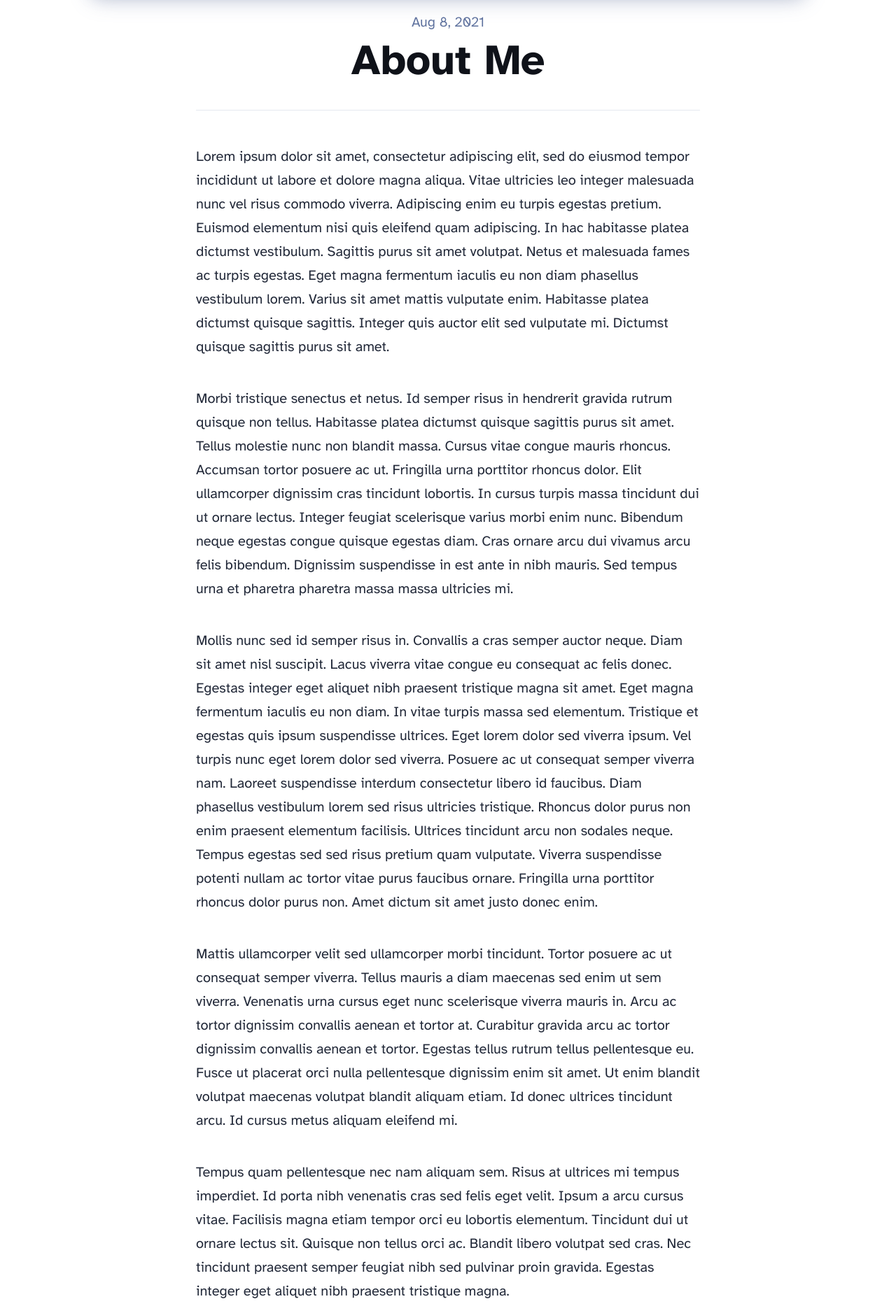
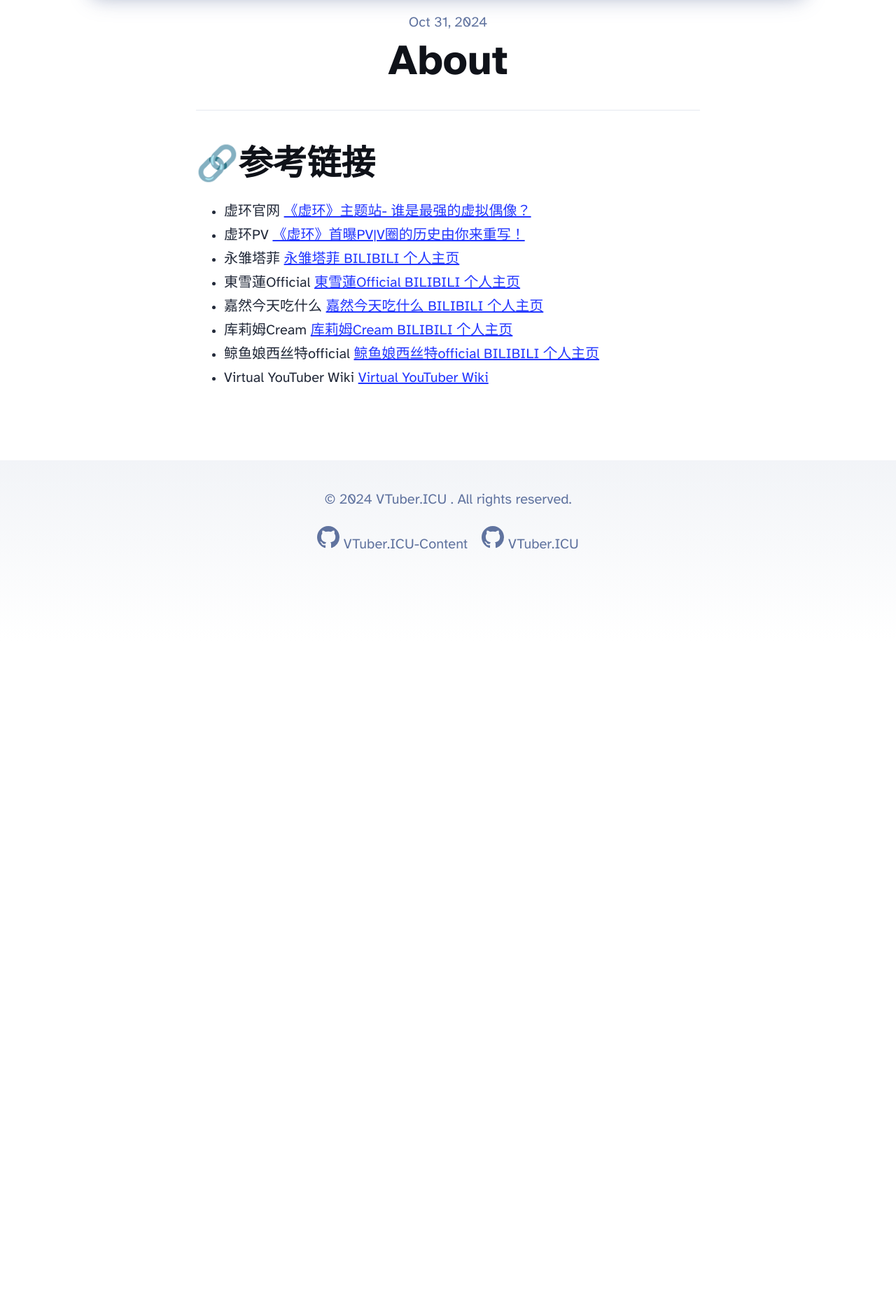
Before and after one commit to Yuhanawa/VTuber.ICU, an Astro site: page /about in a window 1280 px wide. Shown: the part 665-2532 px from the top of the page at 70% size. After the commit the page ends 1581 px from the top, so only its background shows below. Built offline with nearby package versions, Linux system fonts and the light colour scheme; Astro itself is replaced by a stand-in of ours.

Commit message:
feat: basic

```diff
--- a/src/components/Footer.astro
+++ b/src/components/Footer.astro
@@ -3,39 +3,37 @@
 ---
 
 <footer>
-	&copy; {today.getFullYear()} Your name here. All rights reserved.
+  &copy; {today.getFullYear()} VTuber.ICU . All rights reserved.
   <div class="social-links">
-		<a href="https://m.webtoo.ls/@astro" target="_blank">
-			<span class="sr-only">Follow Astro on Mastodon</span>
+    <a href="https://github.com/Yuhanawa/VTuber.ICU-Content" target="_blank">
+      <span class="sr-only">Go to VTuber.ICU-Content's GitHub repo</span>
       <svg
         viewBox="0 0 16 16"
         aria-hidden="true"
         width="32"
         height="32"
-				astro-icon="social/mastodon"
-				><path
-					fill="currentColor"
-					d="M11.19 12.195c2.016-.24 3.77-1.475 3.99-2.603.348-1.778.32-4.339.32-4.339 0-3.47-2.286-4.488-2.286-4.488C12.062.238 10.083.017 8.027 0h-.05C5.92.017 3.942.238 2.79.765c0 0-2.285 1.017-2.285 4.488l-.002.662c-.004.64-.007 1.35.011 2.091.083 3.394.626 6.74 3.78 7.57 1.454.383 2.703.463 3.709.408 1.823-.1 2.847-.647 2.847-.647l-.06-1.317s-1.303.41-2.767.36c-1.45-.05-2.98-.156-3.215-1.928a3.614 3.614 0 0 1-.033-.496s1.424.346 3.228.428c1.103.05 2.137-.064 3.188-.189zm1.613-2.47H11.13v-4.08c0-.859-.364-1.295-1.091-1.295-.804 0-1.207.517-1.207 1.541v2.233H7.168V5.89c0-1.024-.403-1.541-1.207-1.541-.727 0-1.091.436-1.091 1.296v4.079H3.197V5.522c0-.859.22-1.541.66-2.046.456-.505 1.052-.764 1.793-.764.856 0 1.504.328 1.933.983L8 4.39l.417-.695c.429-.655 1.077-.983 1.934-.983.74 0 1.336.259 1.791.764.442.505.661 1.187.661 2.046v4.203z"
-				></path></svg
-			>
-		</a>
-		<a href="https://twitter.com/astrodotbuild" target="_blank">
-			<span class="sr-only">Follow Astro on Twitter</span>
-			<svg viewBox="0 0 16 16" aria-hidden="true" width="32" height="32" astro-icon="social/twitter"
-				><path
-					fill="currentColor"
-					d="M5.026 15c6.038 0 9.341-5.003 9.341-9.334 0-.14 0-.282-.006-.422A6.685 6.685 0 0 0 16 3.542a6.658 6.658 0 0 1-1.889.518 3.301 3.301 0 0 0 1.447-1.817 6.533 6.533 0 0 1-2.087.793A3.286 3.286 0 0 0 7.875 6.03a9.325 9.325 0 0 1-6.767-3.429 3.289 3.289 0 0 0 1.018 4.382A3.323 3.323 0 0 1 .64 6.575v.045a3.288 3.288 0 0 0 2.632 3.218 3.203 3.203 0 0 1-.865.115 3.23 3.23 0 0 1-.614-.057 3.283 3.283 0 0 0 3.067 2.277A6.588 6.588 0 0 1 .78 13.58a6.32 6.32 0 0 1-.78-.045A9.344 9.344 0 0 0 5.026 15z"
-				></path></svg
-			>
-		</a>
-		<a href="https://github.com/withastro/astro" target="_blank">
-			<span class="sr-only">Go to Astro's GitHub repo</span>
-			<svg viewBox="0 0 16 16" aria-hidden="true" width="32" height="32" astro-icon="social/github"
+        astro-icon="social/github"
         ><path
           fill="currentColor"
           d="M8 0C3.58 0 0 3.58 0 8c0 3.54 2.29 6.53 5.47 7.59.4.07.55-.17.55-.38 0-.19-.01-.82-.01-1.49-2.01.37-2.53-.49-2.69-.94-.09-.23-.48-.94-.82-1.13-.28-.15-.68-.52-.01-.53.63-.01 1.08.58 1.23.82.72 1.21 1.87.87 2.33.66.07-.52.28-.87.51-1.07-1.78-.2-3.64-.89-3.64-3.95 0-.87.31-1.59.82-2.15-.08-.2-.36-1.02.08-2.12 0 0 .67-.21 2.2.82.64-.18 1.32-.27 2-.27.68 0 1.36.09 2 .27 1.53-1.04 2.2-.82 2.2-.82.44 1.1.16 1.92.08 2.12.51.56.82 1.27.82 2.15 0 3.07-1.87 3.75-3.65 3.95.29.25.54.73.54 1.48 0 1.07-.01 1.93-.01 2.2 0 .21.15.46.55.38A8.012 8.012 0 0 0 16 8c0-4.42-3.58-8-8-8z"
         ></path></svg
       >
+      <span>VTuber.ICU-Content</span>
+    </a>
+    <a href="https://github.com/Yuhanawa/VTuber.ICU/" target="_blank">
+      <span class="sr-only">Go to VTuber.ICU's GitHub repo</span>
+      <svg
+        viewBox="0 0 16 16"
+        aria-hidden="true"
+        width="32"
+        height="32"
+        astro-icon="social/github"
+        ><path
+          fill="currentColor"
+          d="M8 0C3.58 0 0 3.58 0 8c0 3.54 2.29 6.53 5.47 7.59.4.07.55-.17.55-.38 0-.19-.01-.82-.01-1.49-2.01.37-2.53-.49-2.69-.94-.09-.23-.48-.94-.82-1.13-.28-.15-.68-.52-.01-.53.63-.01 1.08.58 1.23.82.72 1.21 1.87.87 2.33.66.07-.52.28-.87.51-1.07-1.78-.2-3.64-.89-3.64-3.95 0-.87.31-1.59.82-2.15-.08-.2-.36-1.02.08-2.12 0 0 .67-.21 2.2.82.64-.18 1.32-.27 2-.27.68 0 1.36.09 2 .27 1.53-1.04 2.2-.82 2.2-.82.44 1.1.16 1.92.08 2.12.51.56.82 1.27.82 2.15 0 3.07-1.87 3.75-3.65 3.95.29.25.54.73.54 1.48 0 1.07-.01 1.93-.01 2.2 0 .21.15.46.55.38A8.012 8.012 0 0 0 16 8c0-4.42-3.58-8-8-8z"
+        ></path></svg
+      >
+      <span>VTuber.ICU</span>
     </a>
   </div>
 </footer>
--- a/src/components/Header.astro
+++ b/src/components/Header.astro
@@ -1,6 +1,6 @@
 ---
-import HeaderLink from './HeaderLink.astro';
-import { SITE_TITLE } from '../consts';
+import HeaderLink from "./HeaderLink.astro";
+import { SITE_TITLE } from "../consts";
 ---
 
 <header>
@@ -8,30 +8,13 @@
     <h2><a href="/">{SITE_TITLE}</a></h2>
     <div class="internal-links">
       <HeaderLink href="/">Home</HeaderLink>
-			<HeaderLink href="/blog">Blog</HeaderLink>
+      <HeaderLink href="/v">VTuber</HeaderLink>
+      <HeaderLink href="/random" target="_blank">Random</HeaderLink>
       <HeaderLink href="/about">About</HeaderLink>
     </div>
     <div class="social-links">
-			<a href="https://m.webtoo.ls/@astro" target="_blank">
-				<span class="sr-only">Follow Astro on Mastodon</span>
-				<svg viewBox="0 0 16 16" aria-hidden="true" width="32" height="32"
-					><path
-						fill="currentColor"
-						d="M11.19 12.195c2.016-.24 3.77-1.475 3.99-2.603.348-1.778.32-4.339.32-4.339 0-3.47-2.286-4.488-2.286-4.488C12.062.238 10.083.017 8.027 0h-.05C5.92.017 3.942.238 2.79.765c0 0-2.285 1.017-2.285 4.488l-.002.662c-.004.64-.007 1.35.011 2.091.083 3.394.626 6.74 3.78 7.57 1.454.383 2.703.463 3.709.408 1.823-.1 2.847-.647 2.847-.647l-.06-1.317s-1.303.41-2.767.36c-1.45-.05-2.98-.156-3.215-1.928a3.614 3.614 0 0 1-.033-.496s1.424.346 3.228.428c1.103.05 2.137-.064 3.188-.189zm1.613-2.47H11.13v-4.08c0-.859-.364-1.295-1.091-1.295-.804 0-1.207.517-1.207 1.541v2.233H7.168V5.89c0-1.024-.403-1.541-1.207-1.541-.727 0-1.091.436-1.091 1.296v4.079H3.197V5.522c0-.859.22-1.541.66-2.046.456-.505 1.052-.764 1.793-.764.856 0 1.504.328 1.933.983L8 4.39l.417-.695c.429-.655 1.077-.983 1.934-.983.74 0 1.336.259 1.791.764.442.505.661 1.187.661 2.046v4.203z"
-					></path></svg
-				>
-			</a>
-			<a href="https://twitter.com/astrodotbuild" target="_blank">
-				<span class="sr-only">Follow Astro on Twitter</span>
-				<svg viewBox="0 0 16 16" aria-hidden="true" width="32" height="32"
-					><path
-						fill="currentColor"
-						d="M5.026 15c6.038 0 9.341-5.003 9.341-9.334 0-.14 0-.282-.006-.422A6.685 6.685 0 0 0 16 3.542a6.658 6.658 0 0 1-1.889.518 3.301 3.301 0 0 0 1.447-1.817 6.533 6.533 0 0 1-2.087.793A3.286 3.286 0 0 0 7.875 6.03a9.325 9.325 0 0 1-6.767-3.429 3.289 3.289 0 0 0 1.018 4.382A3.323 3.323 0 0 1 .64 6.575v.045a3.288 3.288 0 0 0 2.632 3.218 3.203 3.203 0 0 1-.865.115 3.23 3.23 0 0 1-.614-.057 3.283 3.283 0 0 0 3.067 2.277A6.588 6.588 0 0 1 .78 13.58a6.32 6.32 0 0 1-.78-.045A9.344 9.344 0 0 0 5.026 15z"
-					></path></svg
-				>
-			</a>
-			<a href="https://github.com/withastro/astro" target="_blank">
-				<span class="sr-only">Go to Astro's GitHub repo</span>
+      <a href="https://github.com/Yuhanawa/VTuber.ICU-Content" target="_blank">
+        <span class="sr-only">Go to VTuber.ICU-Content's GitHub repo</span>
         <svg viewBox="0 0 16 16" aria-hidden="true" width="32" height="32"
           ><path
             fill="currentColor"
--- a/src/components/HeaderLink.astro
+++ b/src/components/HeaderLink.astro
@@ -1,13 +1,13 @@
 ---
-import type { HTMLAttributes } from 'astro/types';
+import type { HTMLAttributes } from "astro/types";
 
-type Props = HTMLAttributes<'a'>;
+type Props = HTMLAttributes<"a">;
 
 const { href, class: className, ...props } = Astro.props;
 
 const { pathname } = Astro.url;
 const subpath = pathname.match(/[^\/]+/g);
-const isActive = href === pathname || href === '/' + subpath?.[0];
+const isActive = href === pathname || href === "/" + subpath?.[0];
 ---
 
 <a href={href} class:list={[className, { active: isActive }]} {...props}>
--- a/src/consts.ts
+++ b/src/consts.ts
@@ -1,5 +1,5 @@
 // Place any global data in this file.
 // You can import this data from anywhere in your site by using the `import` keyword.
 
-export const SITE_TITLE = 'Astro Blog';
-export const SITE_DESCRIPTION = 'Welcome to my website!';
+export const SITE_TITLE = "VTuber.ICU";
+export const SITE_DESCRIPTION = "Welcome to my website!";
--- a/src/pages/about.astro
+++ b/src/pages/about.astro
@@ -1,62 +1,86 @@
 ---
-import Layout from '../layouts/BlogPost.astro';
+import Layout from "../layouts/BlogPost.astro";
 ---
 
 <Layout
-	title="About Me"
-	description="Lorem ipsum dolor sit amet"
-	pubDate={new Date('August 08 2021')}
-	heroImage="/blog-placeholder-about.jpg"
+  title="About"
+  description="Lorem ipsum dolor sit amet"
+  pubDate={new Date("2024-10-31")}
+  heroImage="/blog-placeholder-about.jpg"
 >
-	<p>
-		Lorem ipsum dolor sit amet, consectetur adipiscing elit, sed do eiusmod tempor incididunt ut
-		labore et dolore magna aliqua. Vitae ultricies leo integer malesuada nunc vel risus commodo
-		viverra. Adipiscing enim eu turpis egestas pretium. Euismod elementum nisi quis eleifend quam
-		adipiscing. In hac habitasse platea dictumst vestibulum. Sagittis purus sit amet volutpat. Netus
-		et malesuada fames ac turpis egestas. Eget magna fermentum iaculis eu non diam phasellus
-		vestibulum lorem. Varius sit amet mattis vulputate enim. Habitasse platea dictumst quisque
-		sagittis. Integer quis auctor elit sed vulputate mi. Dictumst quisque sagittis purus sit amet.
-	</p>
-
-	<p>
-		Morbi tristique senectus et netus. Id semper risus in hendrerit gravida rutrum quisque non
-		tellus. Habitasse platea dictumst quisque sagittis purus sit amet. Tellus molestie nunc non
-		blandit massa. Cursus vitae congue mauris rhoncus. Accumsan tortor posuere ac ut. Fringilla urna
-		porttitor rhoncus dolor. Elit ullamcorper dignissim cras tincidunt lobortis. In cursus turpis
-		massa tincidunt dui ut ornare lectus. Integer feugiat scelerisque varius morbi enim nunc.
-		Bibendum neque egestas congue quisque egestas diam. Cras ornare arcu dui vivamus arcu felis
-		bibendum. Dignissim suspendisse in est ante in nibh mauris. Sed tempus urna et pharetra pharetra
-		massa massa ultricies mi.
-	</p>
-
-	<p>
-		Mollis nunc sed id semper risus in. Convallis a cras semper auctor neque. Diam sit amet nisl
-		suscipit. Lacus viverra vitae congue eu consequat ac felis donec. Egestas integer eget aliquet
-		nibh praesent tristique magna sit amet. Eget magna fermentum iaculis eu non diam. In vitae
-		turpis massa sed elementum. Tristique et egestas quis ipsum suspendisse ultrices. Eget lorem
-		dolor sed viverra ipsum. Vel turpis nunc eget lorem dolor sed viverra. Posuere ac ut consequat
-		semper viverra nam. Laoreet suspendisse interdum consectetur libero id faucibus. Diam phasellus
-		vestibulum lorem sed risus ultricies tristique. Rhoncus dolor purus non enim praesent elementum
-		facilisis. Ultrices tincidunt arcu non sodales neque. Tempus egestas sed sed risus pretium quam
-		vulputate. Viverra suspendisse potenti nullam ac tortor vitae purus faucibus ornare. Fringilla
-		urna porttitor rhoncus dolor purus non. Amet dictum sit amet justo donec enim.
-	</p>
-
-	<p>
-		Mattis ullamcorper velit sed ullamcorper morbi tincidunt. Tortor posuere ac ut consequat semper
-		viverra. Tellus mauris a diam maecenas sed enim ut sem viverra. Venenatis urna cursus eget nunc
-		scelerisque viverra mauris in. Arcu ac tortor dignissim convallis aenean et tortor at. Curabitur
-		gravida arcu ac tortor dignissim convallis aenean et tortor. Egestas tellus rutrum tellus
-		pellentesque eu. Fusce ut placerat orci nulla pellentesque dignissim enim sit amet. Ut enim
-		blandit volutpat maecenas volutpat blandit aliquam etiam. Id donec ultrices tincidunt arcu. Id
-		cursus metus aliquam eleifend mi.
-	</p>
-
-	<p>
-		Tempus quam pellentesque nec nam aliquam sem. Risus at ultrices mi tempus imperdiet. Id porta
-		nibh venenatis cras sed felis eget velit. Ipsum a arcu cursus vitae. Facilisis magna etiam
-		tempor orci eu lobortis elementum. Tincidunt dui ut ornare lectus sit. Quisque non tellus orci
-		ac. Blandit libero volutpat sed cras. Nec tincidunt praesent semper feugiat nibh sed pulvinar
-		proin gravida. Egestas integer eget aliquet nibh praesent tristique magna.
-	</p>
+  <h2>🔗参考链接</h2>
+  <ul>
+    <li>
+      <span>虚环官网</span>
+      <a
+        href="https://vo.qq.com/"
+        target="_blank"
+        rel="noopener noreferrer noindex"
+        >《虚环》主题站- 谁是最强的虚拟偶像？</a
+      >
+    </li>
+    <li>
+      <span>虚环PV</span>
+      <a
+        href="https://www.bilibili.com/video/BV1WcvdeVEvo/"
+        target="_blank"
+        rel="noopener noreferrer noindex"
+        >《虚环》首曝PV|V圈的历史由你来重写！
+      </a>
+    </li>
+    <li>
+      <span>永雏塔菲</span>
+      <a
+        href="https://space.bilibili.com/1265680561"
+        target="_blank"
+        rel="noopener noreferrer noindex"
+        >永雏塔菲 BILIBILI 个人主页
+      </a>
+    </li>
+    <li>
+      <span>東雪蓮Official</span>
+      <a
+        href="https://space.bilibili.com/1437582453"
+        target="_blank"
+        rel="noopener noreferrer noindex"
+        >東雪蓮Official BILIBILI 个人主页
+      </a>
+    </li>
+    <li>
+      <span>嘉然今天吃什么</span>
+      <a
+        href="https://space.bilibili.com/672328094"
+        target="_blank"
+        rel="noopener noreferrer noindex"
+        >嘉然今天吃什么 BILIBILI 个人主页
+      </a>
+    </li>
+    <li>
+      <span>库莉姆Cream</span>
+      <a
+        href="https://space.bilibili.com/1555453291"
+        target="_blank"
+        rel="noopener noreferrer noindex"
+        >库莉姆Cream BILIBILI 个人主页
+      </a>
+    </li>
+    <li>
+      <span>鲸鱼娘西丝特official</span>
+      <a
+        href="https://space.bilibili.com/1398337493"
+        target="_blank"
+        rel="noopener noreferrer noindex"
+        >鲸鱼娘西丝特official BILIBILI 个人主页
+      </a>
+    </li>
+    <li>
+      <span>Virtual YouTuber Wiki</span>
+      <a
+        href="https://virtualyoutuber.fandom.com/wiki/Virtual_YouTuber_Wiki"
+        target="_blank"
+        rel="noopener noreferrer noindex"
+        >Virtual YouTuber Wiki
+      </a>
+    </li>
+  </ul>
 </Layout>
--- a/src/pages/blog/index.astro
+++ /dev/null
@@ -1,111 +0,0 @@
----
-import BaseHead from '../../components/BaseHead.astro';
-import Header from '../../components/Header.astro';
-import Footer from '../../components/Footer.astro';
-import { SITE_TITLE, SITE_DESCRIPTION } from '../../consts';
-import { getCollection } from 'astro:content';
-import FormattedDate from '../../components/FormattedDate.astro';
-
-const posts = (await getCollection('blog')).sort(
-	(a, b) => b.data.pubDate.valueOf() - a.data.pubDate.valueOf(),
-);
----
-
-<!doctype html>
-<html lang="en">
-	<head>
-		<BaseHead title={SITE_TITLE} description={SITE_DESCRIPTION} />
-		<style>
-			main {
-				width: 960px;
-			}
-			ul {
-				display: flex;
-				flex-wrap: wrap;
-				gap: 2rem;
-				list-style-type: none;
-				margin: 0;
-				padding: 0;
-			}
-			ul li {
-				width: calc(50% - 1rem);
-			}
-			ul li * {
-				text-decoration: none;
-				transition: 0.2s ease;
-			}
-			ul li:first-child {
-				width: 100%;
-				margin-bottom: 1rem;
-				text-align: center;
-			}
-			ul li:first-child img {
-				width: 100%;
-			}
-			ul li:first-child .title {
-				font-size: 2.369rem;
-			}
-			ul li img {
-				margin-bottom: 0.5rem;
-				border-radius: 12px;
-			}
-			ul li a {
-				display: block;
-			}
-			.title {
-				margin: 0;
-				color: rgb(var(--black));
-				line-height: 1;
-			}
-			.date {
-				margin: 0;
-				color: rgb(var(--gray));
-			}
-			ul li a:hover h4,
-			ul li a:hover .date {
-				color: rgb(var(--accent));
-			}
-			ul a:hover img {
-				box-shadow: var(--box-shadow);
-			}
-			@media (max-width: 720px) {
-				ul {
-					gap: 0.5em;
-				}
-				ul li {
-					width: 100%;
-					text-align: center;
-				}
-				ul li:first-child {
-					margin-bottom: 0;
-				}
-				ul li:first-child .title {
-					font-size: 1.563em;
-				}
-			}
-		</style>
-	</head>
-	<body>
-		<Header />
-		<main>
-			<section>
-				<ul>
-					{
-						posts.map((post) => (
-							<li>
-								<a href={`/blog/${post.slug}/`}>
-									<img width={720} height={360} src={post.data.heroImage} alt="" />
-									<h4 class="title">{post.data.title}</h4>
-									<p class="date">
-										<FormattedDate date={post.data.pubDate} />
-									</p>
-								</a>
-							</li>
-						))
-					}
-				</ul>
-			</section>
-		</main>
-		<Footer />
-	</body>
-</html>
--- /dev/null
+++ b/src/pages/v/index.astro
@@ -0,0 +1,116 @@
+---
+import BaseHead from "../../components/BaseHead.astro";
+import Header from "../../components/Header.astro";
+import Footer from "../../components/Footer.astro";
+import { SITE_TITLE, SITE_DESCRIPTION } from "../../consts";
+import { getCollection } from "astro:content";
+import FormattedDate from "../../components/FormattedDate.astro";
+
+const posts = (await getCollection("v")).sort(
+  (a, b) => b.data.pubDate.valueOf() - a.data.pubDate.valueOf(),
+);
+---
+
+<!doctype html>
+<html lang="en">
+  <head>
+    <BaseHead title={SITE_TITLE} description={SITE_DESCRIPTION} />
+    <style>
+      main {
+        width: 960px;
+      }
+      ul {
+        display: flex;
+        flex-wrap: wrap;
+        gap: 2rem;
+        list-style-type: none;
+        margin: 0;
+        padding: 0;
+      }
+      ul li {
+        width: calc(50% - 1rem);
+      }
+      ul li * {
+        text-decoration: none;
+        transition: 0.2s ease;
+      }
+      ul li:first-child {
+        width: 100%;
+        margin-bottom: 1rem;
+        text-align: center;
+      }
+      ul li:first-child img {
+        width: 100%;
+      }
+      ul li:first-child .title {
+        font-size: 2.369rem;
+      }
+      ul li img {
+        margin-bottom: 0.5rem;
+        border-radius: 12px;
+      }
+      ul li a {
+        display: block;
+      }
+      .title {
+        margin: 0;
+        color: rgb(var(--black));
+        line-height: 1;
+      }
+      .date {
+        margin: 0;
+        color: rgb(var(--gray));
+      }
+      ul li a:hover h4,
+      ul li a:hover .date {
+        color: rgb(var(--accent));
+      }
+      ul a:hover img {
+        box-shadow: var(--box-shadow);
+      }
+      @media (max-width: 720px) {
+        ul {
+          gap: 0.5em;
+        }
+        ul li {
+          width: 100%;
+          text-align: center;
+        }
+        ul li:first-child {
+          margin-bottom: 0;
+        }
+        ul li:first-child .title {
+          font-size: 1.563em;
+        }
+      }
+    </style>
+  </head>
+  <body>
+    <Header />
+    <main>
+      <section>
+        <ul>
+          {
+            posts.map((post) => (
+              <li>
+                <a href={`/v/${post.slug}/`}>
+                  <img
+                    width={720}
+                    height={360}
+                    src={post.data.heroImage}
+                    alt=""
+                  />
+                  <h4 class="title">{post.data.title}</h4>
+                  <p class="date">
+                    <FormattedDate date={post.data.pubDate} />
+                  </p>
+                </a>
+              </li>
+            ))
+          }
+        </ul>
+      </section>
+    </main>
+    <Footer />
+  </body>
+</html>
--- /dev/null
+++ b/src/styles/variables.css
@@ -0,0 +1,12 @@
+:root {
+  --background: #eee;
+  --foreground: #00000087;
+  --primary-background: #ee4f87fb;
+  --primary-foreground: #fff;
+}
+.dark {
+  --background: #494949;
+  --foreground: #ffffff87;
+  --primary-background: #ff85b0d2;
+  --primary-foreground: #ffffffd2;
+}
```
Also changed, not shown: src/components/BaseHead.astro (+19 -7 lines), src/components/FormattedDate.astro (+8 -8 lines), src/layouts/BlogPost.astro (+11 -7 lines), src/pages/blog/[...slug].astro (deleted, +0 -20 lines), src/pages/index.astro (+43 -31 lines), src/pages/random.astro (added, +34 -0 lines), src/pages/rss.xml.js (+5 -5 lines), src/pages/v/[...slug].astro (added, +20 -0 lines), src/styles/global.css (+7 -7 lines). Lines whose indentation alone changed are shown as unchanged.
